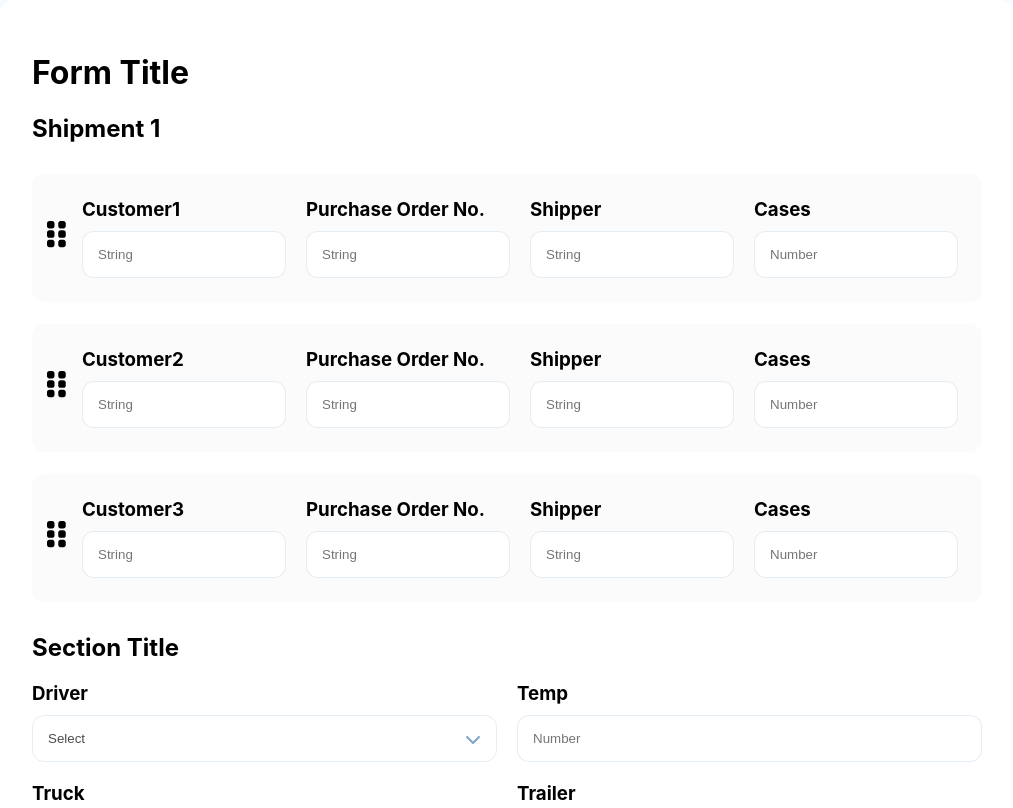
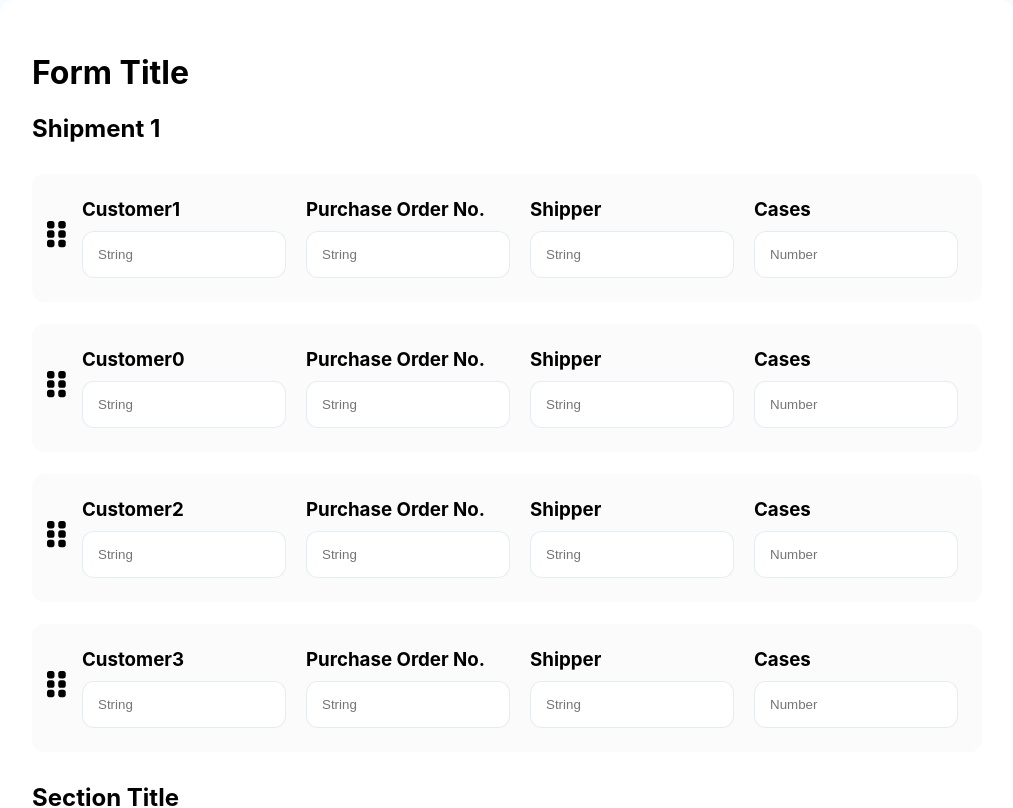
Before and after one commit to SomeChineseGuy/Practice-Projects, a React (Create React App) app in the folder 04-form/form/: page / in a window 1280 px wide. Shown: the top 808 px of the page, without its empty margins (133-1146 px from the left). Built offline with nearby package versions, Linux system fonts and the light colour scheme.

Commit message:
Fixed form drag

```diff
--- a/04-form/form/src/App.js
+++ b/04-form/form/src/App.js
@@ -1,7 +1,7 @@
 import './variable.css';
 import './App.css';
 import {FormContainer} from './componets/FormContainer';
-import {useState, useReducer, useEffect} from 'react';
+import {useReducer} from 'react';
 
 const reducer = (state, action) => {
   switch(action.type) {
@@ -74,6 +74,64 @@ function App() {
               width: '3',
               prop: 'shipper',
             },
+
+            {
+              id: 16,
+              entity_id: '',
+              name: 'Cases',
+              placeholder: 'Number',
+              value: '',
+              require: true,
+              passedCheck: true,
+              type: 'number',
+              width: '3',
+              prop: 'cases',
+            }
+          ]
+        },
+        {
+          id: "99",
+          type: 'element-group',
+          width: '12',
+          name: "driver-picker",
+          list: [
+            {
+              id: 7,
+              entity_id: '',
+              name: 'Customer0',
+              placeholder: 'String',
+              value: '',
+              require: true,
+              passedCheck: true,
+              type: 'string',
+              width: '3',
+              prop: 'customer',
+            },
+            {
+              id: 8,
+              entity_id: '',
+              name: 'Purchase Order No.',
+              placeholder: 'String',
+              value: '',
+              require: true,
+              passedCheck: true,
+              type: 'string',
+              width: '3',
+              prop: 'purchase_order_no',
+            },
+            {
+              id: 9,
+              entity_id: '',
+              name: 'Shipper',
+              placeholder: 'String',
+              value: '',
+              require: true,
+              passedCheck: true,
+              type: 'string',
+              width: '3',
+              prop: 'shipper',
+            },
+
             {
               id: 10,
               entity_id: '',
@@ -260,7 +318,6 @@ function App() {
     ]}
   ]);
 
-
   const handleSubmit = (e) => {
     e.preventDefault();
     dispatch({type: 'submitForm'})
--- a/04-form/form/src/componets/FormContainer.js
+++ b/04-form/form/src/componets/FormContainer.js
@@ -1,6 +1,6 @@
 
 import {FormItem} from './FormItem';
-import { useState, useEffect } from 'react';
+import { useState, useEffect, useRef, forwardRef } from 'react';
 import { DragDropContext, Droppable, Draggable } from "react-beautiful-dnd";
 import '../variable.css';
 import './FormContainer.css';
@@ -11,12 +11,11 @@ import { faGripVertical } from '@fortawesome/free-solid-svg-icons'
 
 export const FormContainer = (props) => {
   const {sectionTitle, draggable, column, elements} = props;
-
-  const [formElements, setFormElements] = useState(elements)
+  const [formElements, setFormElements] = useState(elements);
 
   const handleOnDragEnd = (results) => {
     if(!results.destination) return;
-    const list = Array.from(elements);
+    const list = Array.from(formElements);
     const [reorderedItem] = list.splice(results.source.index, 1);
     list.splice(results.destination.index, 0, reorderedItem);
     setFormElements(list);
--- a/04-form/form/src/componets/FormItem.js
+++ b/04-form/form/src/componets/FormItem.js
@@ -7,7 +7,6 @@ export const FormItem = (props) => {
   const {name, type, elements, placeholder, require, passedCheck} = props;
   const [isOpen, setIsOpen] = useState(false);
   const [selected, setSelected] = useState(null);
-  console.log(selected)
 
   const handleToggle = (e) => {
     pickUser(e.target.innerText)
@@ -54,7 +53,7 @@ export const FormItem = (props) => {
 
     {type !== "dropdown" &&
       <div>
-        <input type={type} placeholder={placeholder} className={`normal-input ${require && !passedCheck ? 'red' : ''}`}/>
+        <input type={type} placeholder={placeholder} onChange={(e) => setSelected(e.target.value)} className={`normal-input ${require && !passedCheck ? 'red' : ''}`}/>
       </div>
     }
 
```
